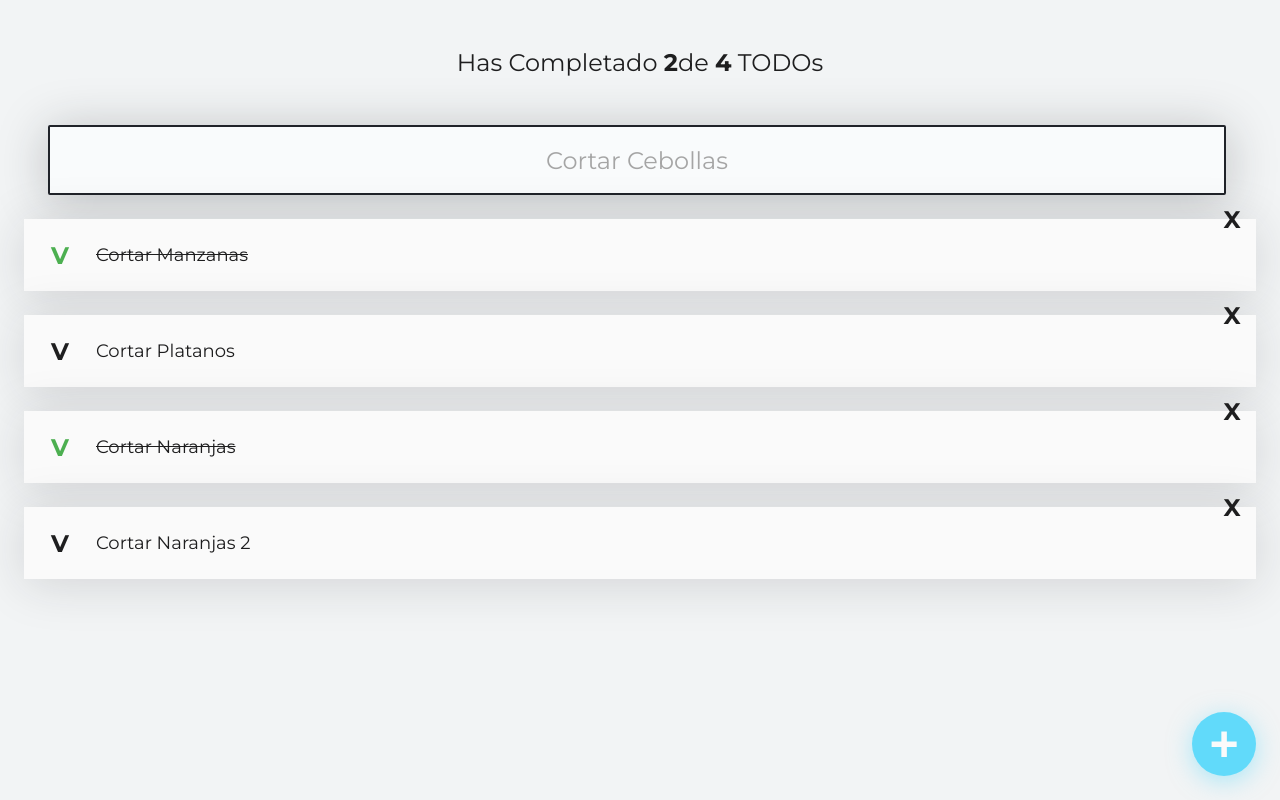
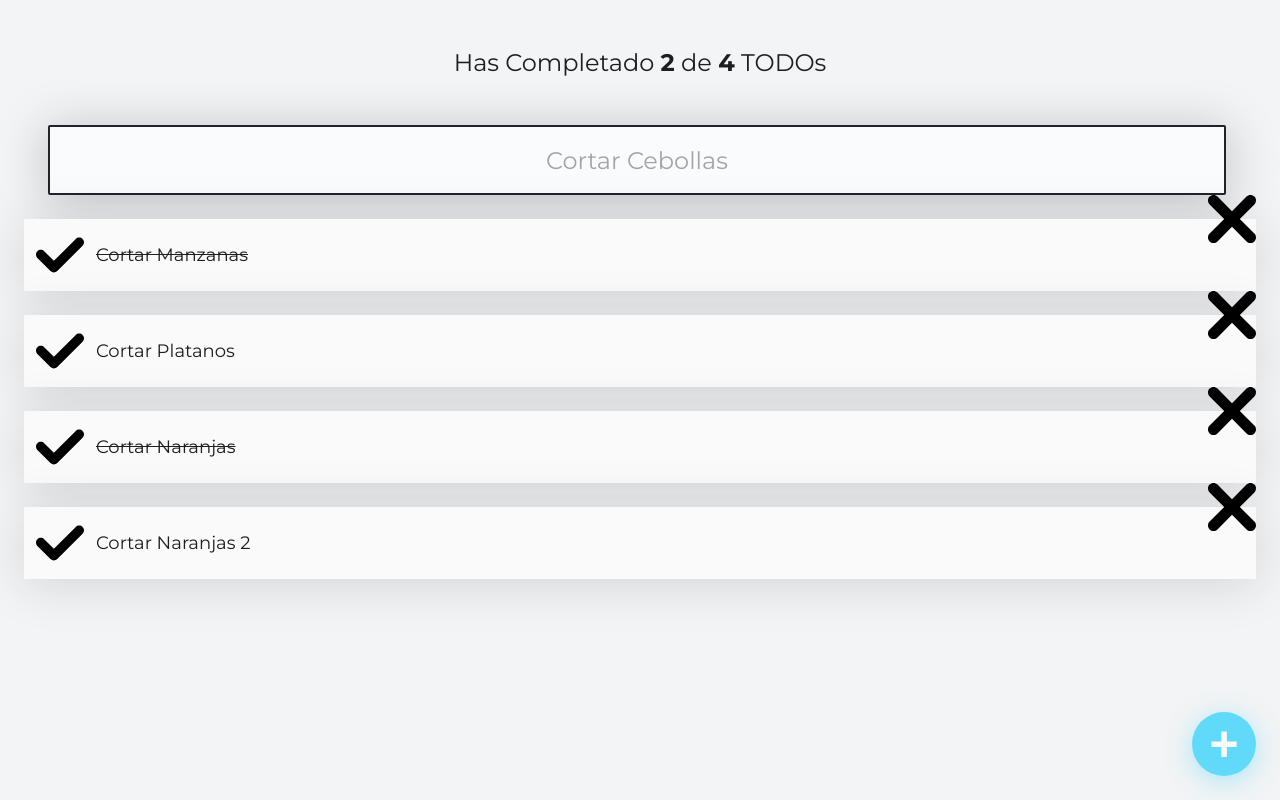
Before and after one commit to fdofonseca/platzi-react-js, a React (Create React App) app: page / in a window 1280 px wide. Built offline with nearby package versions, Linux system fonts and the light colour scheme.

Commit message:
Icons SVG + Delete Items

```diff
--- a/src/App.js
+++ b/src/App.js
@@ -25,6 +25,20 @@ function App() {
     return todoText.includes(searchText);
   });
 
+  const completeTodo = (text) => {
+    const newTodos = [...todos];
+    const todoIndex = newTodos.findIndex(todo => todo.text === text);
+    newTodos[todoIndex].completed = true;
+    setTodos(newTodos);
+  }
+
+  const deleteTodo = (text) => {
+    const newTodos = [...todos];
+    const todoIndex = newTodos.findIndex(todo => todo.text === text);
+    newTodos.splice(todoIndex, 1);
+    setTodos(newTodos);
+  }
+
   return (
     <React.Fragment>
       <TodoCounter completed={completedTodos} total={totalTodos} />
@@ -32,7 +46,7 @@ function App() {
 
       <TodoList>
         {searchedTodos.map(todo => (
-          <TodoItem text={todo.text} completed={todo.completed} key={todo.text} />
+          <TodoItem text={todo.text} completed={todo.completed} key={todo.text} onComplete={() => completeTodo(todo.text)} onDelete={() => deleteTodo(todo.text)} />
         ))}
       </TodoList>
 
--- /dev/null
+++ b/src/CompleteIcon.js
@@ -0,0 +1,8 @@
+import React from 'react';
+import { TodoIcon } from './TodoIcon';
+
+function CompleteIcon(){
+    return (<TodoIcon type="check" color="gray" />);
+}
+
+export {CompleteIcon}
--- /dev/null
+++ b/src/DeleteIcon.js
@@ -0,0 +1,8 @@
+import React from 'react';
+import { TodoIcon } from './TodoIcon';
+
+function DeleteIcon() {
+    return (<TodoIcon type="delete" color="red" />);
+}
+
+export { DeleteIcon }
--- a/src/TodoCounter.js
+++ b/src/TodoCounter.js
@@ -1,12 +1,19 @@
 import './TodoCounter.css'
 
 function TodoCounter({ total, completed }) {
-    return (
-        <h1 className='TodoCounter'>
-            Has Completado <span>{completed}</span>
-            de <span>{total}</span> TODOs
-        </h1>
-    );
+    if (total === 0) {
+        return (
+            <h1 className='TodoCounter'>
+                No hay tareas pendientes
+            </h1>
+        );
+    } else {
+        return (
+            <h1 className='TodoCounter'>
+                Has Completado <span>{completed}</span> de <span>{total}</span> TODOs
+            </h1>
+        );
+    }
 }
 
 export { TodoCounter }
--- /dev/null
+++ b/src/TodoIcon.js
@@ -0,0 +1,17 @@
+import { ReactComponent as CompleteSVG } from "./assets/complete-icon.svg";
+import { ReactComponent as DeleteSVG } from "./assets/delete-icon.svg";
+
+const iconTypes = {
+    "check": <CompleteSVG />,
+    "delete": <DeleteSVG />
+};
+
+function TodoIcon({ type }) {
+    return (
+        <span className={`Icon Icon-svg Icon-${type}`}>
+            {iconTypes[type]}
+        </span>
+    )
+}
+
+export { TodoIcon };
--- a/src/TodoItem.js
+++ b/src/TodoItem.js
@@ -1,11 +1,15 @@
-import './TodoItem.css'
+import './TodoItem.css';
+import { CompleteIcon } from './CompleteIcon.js';
+import { DeleteIcon } from './DeleteIcon.js';
 
 function TodoItem(props) {
     return (
         <li className='TodoItem'>
-            <span className={`Icon Icon-check ${props.completed && "Icon-check--active"}`}>V</span>
+            <CompleteIcon />
+            {/* <span onClick={props.onComplete} className={`Icon Icon-check ${props.completed && "Icon-check--active"}`}>V</span> */}
             <p className={`TodoItem-p ${props.completed && "TodoItem-p--complete"}`}>{props.text}</p>
-            <span className='Icon Icon-delete'>X</span>
+            {/* <span onClick={props.onDelete} className='Icon Icon-delete'>X</span> */}
+            <DeleteIcon />
         </li>
     );
 }
```
Also changed, not shown: src/assets/complete-icon.svg (added), src/assets/delete-icon.svg (added).
